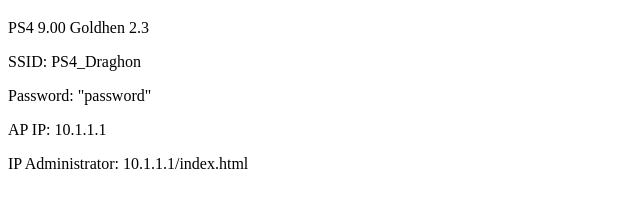
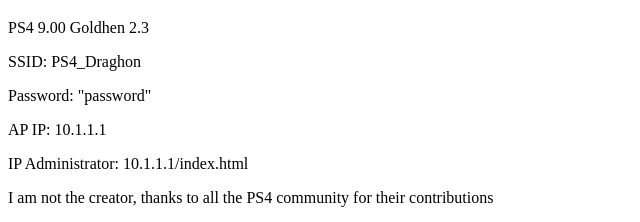
Before and after one commit to Draghondark/PS4, a plain HTML site: page index.html in a window 1280 px wide. Shown: the part 61-283 px from the top of the page, without its empty margins (0-640 px from the left). Drawn offline with Linux system fonts and the light colour scheme.

Commit message:
Add files via upload

```diff
--- a/index.html
+++ b/index.html
@@ -15,6 +15,7 @@
 
 		<p>IP Administrator: 10.1.1.1/index.html</p>
 
+		<p>I am not the creator, thanks to all the PS4 community for their contributions</p>
 
     <br>
 
```
